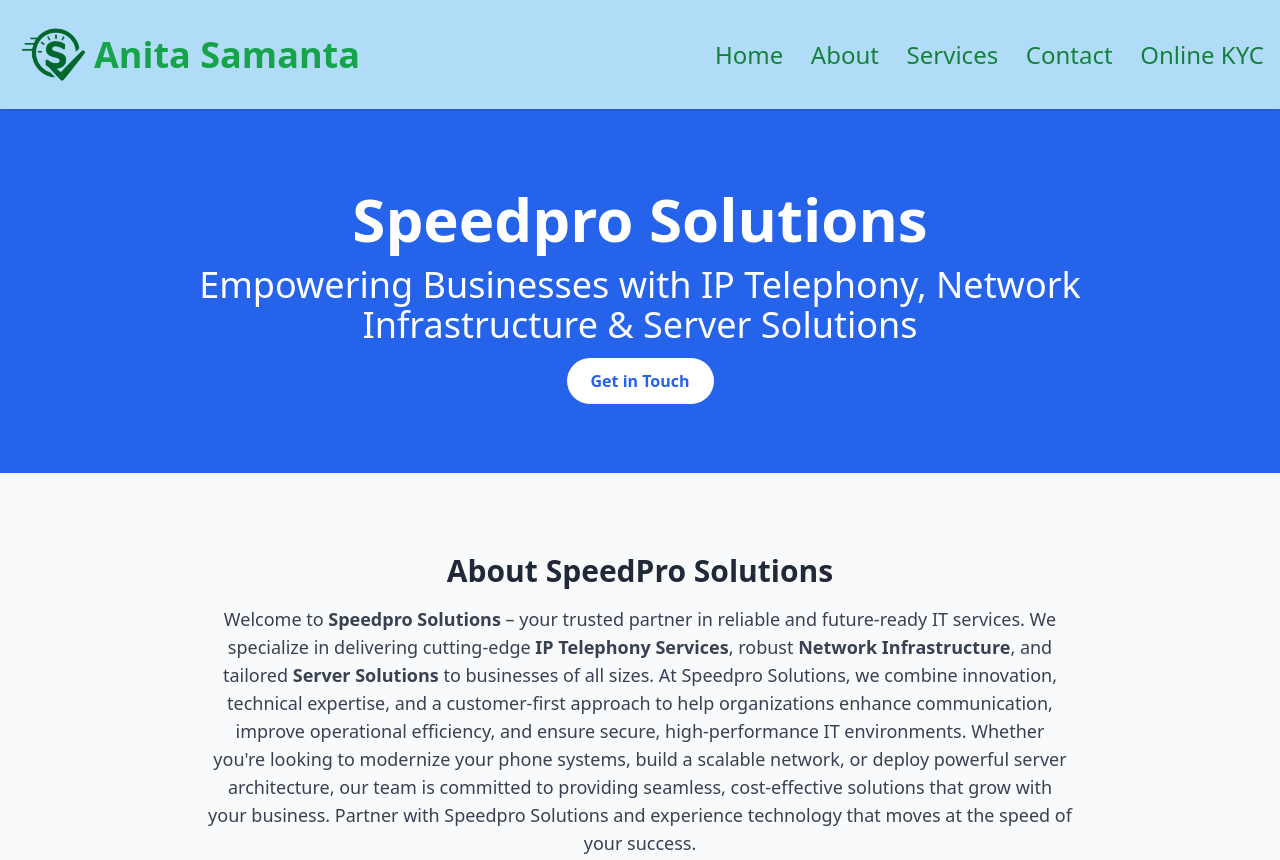
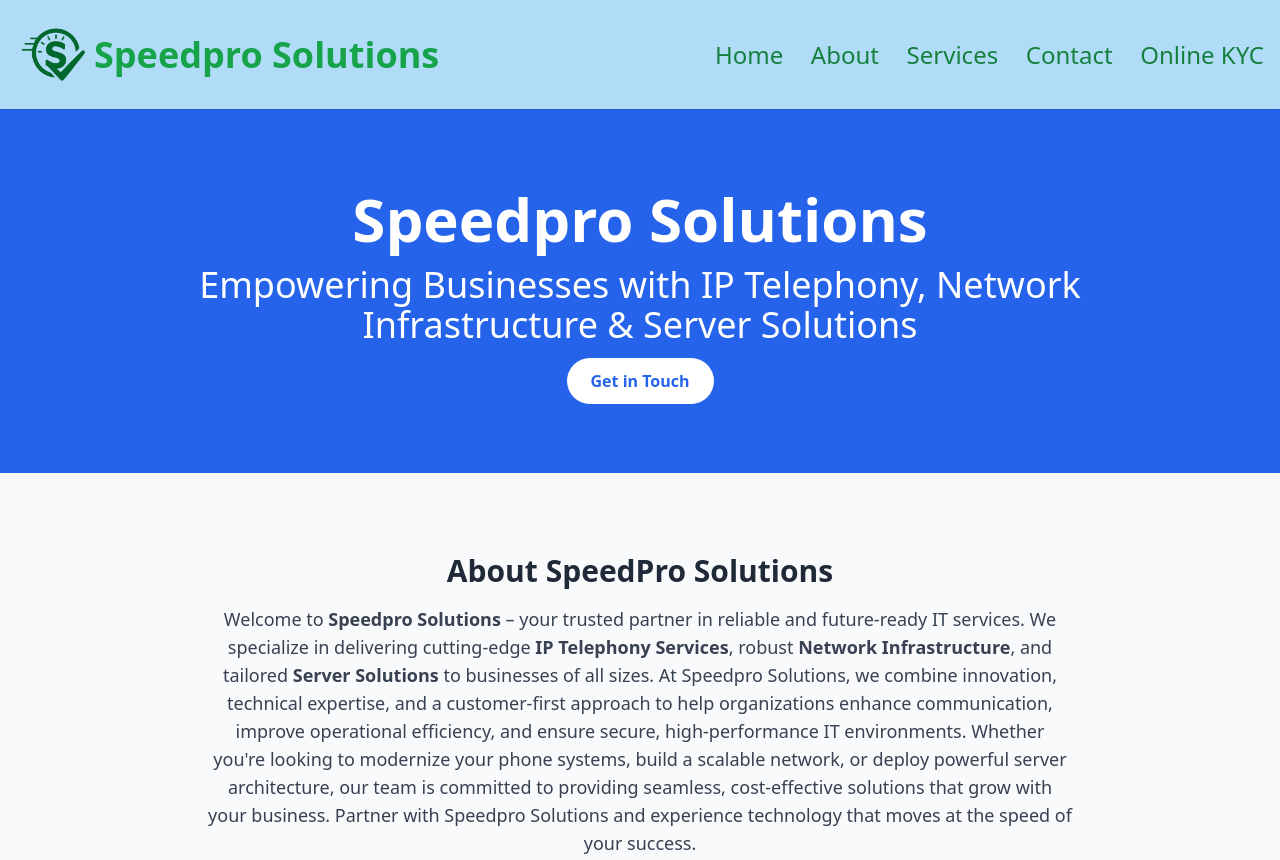
Before and after one commit to santanu603/sppedpro, a website: page index.html in a window 1280 px wide. Shown: the top 860 px of the page. Drawn offline with nearby package versions, Linux system fonts and the light colour scheme; a script that the page names is missing.

Commit message:
Update index.html

```diff
--- a/index.html
+++ b/index.html
@@ -16,7 +16,7 @@
         <a href="index.html"><table>
           <tr>
             <th><img src="images/ggg.png" alt="Italian Trulli" height="75" width="75"></th>
-            <th>Anita Samanta</th>
+            <th>Speedpro Solutions</th>
           </tr>
         </table></div></a>
       <nav class="space-x-6 text-sm font-medium">
```
